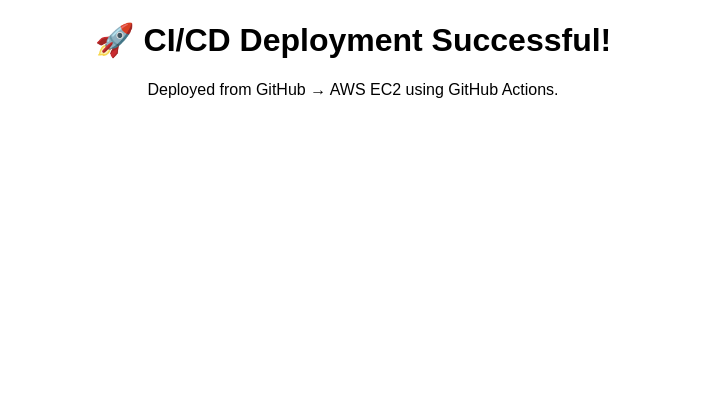
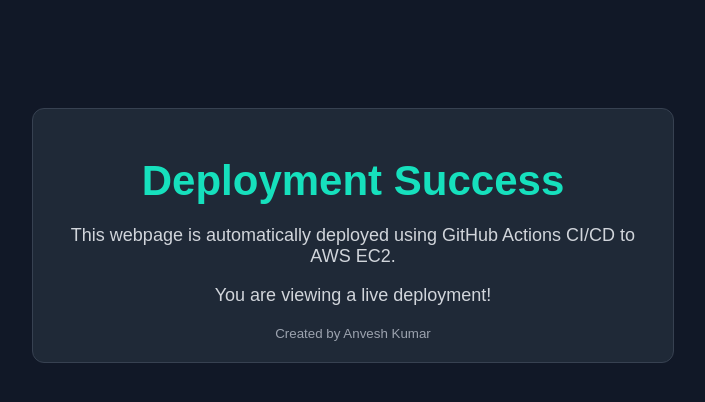
Before and after one commit to kambojianveshkumar/Devops_project1, a plain HTML site: page index.html in a window 1280 px wide. Shown: the whole page, without its empty margins (287-992 px from the left). Drawn offline with Linux system fonts and the light colour scheme.

Commit message:
Update index.html

```diff
--- a/index.html
+++ b/index.html
@@ -1,10 +1,46 @@
 <!DOCTYPE html>
-<html>
+<html lang="en">
 <head>
-<title>Deployment Success</title>
+<meta charset="UTF-8">
+<meta name="viewport" content="width=device-width, initial-scale=1.0">
+<title>CI/CD Deployed Website</title>
+<style>
+    body {
+        font-family: Arial, sans-serif;
+        background-color: #111827;
+        color: #ffffff;
+        text-align: center;
+        padding-top: 100px;
+    }
+    h1 {
+        font-size: 42px;
+        color: #16e0bd;
+        margin-bottom: 20px;
+    }
+    p {
+        font-size: 18px;
+        color: #d1d5db;
+    }
+    .box {
+        width: 80%;
+        max-width: 600px;
+        margin: auto;
+        background: #1f2937;
+        padding: 20px;
+        border-radius: 12px;
+        border: 1px solid #374151;
+    }
+    small {
+        color: #9ca3af;
+    }
+</style>
 </head>
-<body style="font-family:Arial;text-align:center;">
-<h1>🚀 CI/CD Deployment Successful!</h1>
-<p>Deployed from GitHub → AWS EC2 using GitHub Actions.</p>
+<body>
+    <div class="box">
+        <h1>Deployment Success</h1>
+        <p>This webpage is automatically deployed using GitHub Actions CI/CD to AWS EC2.</p>
+        <p>You are viewing a live deployment!</p>
+        <small>Created by Anvesh Kumar</small>
+    </div>
 </body>
 </html>
```
